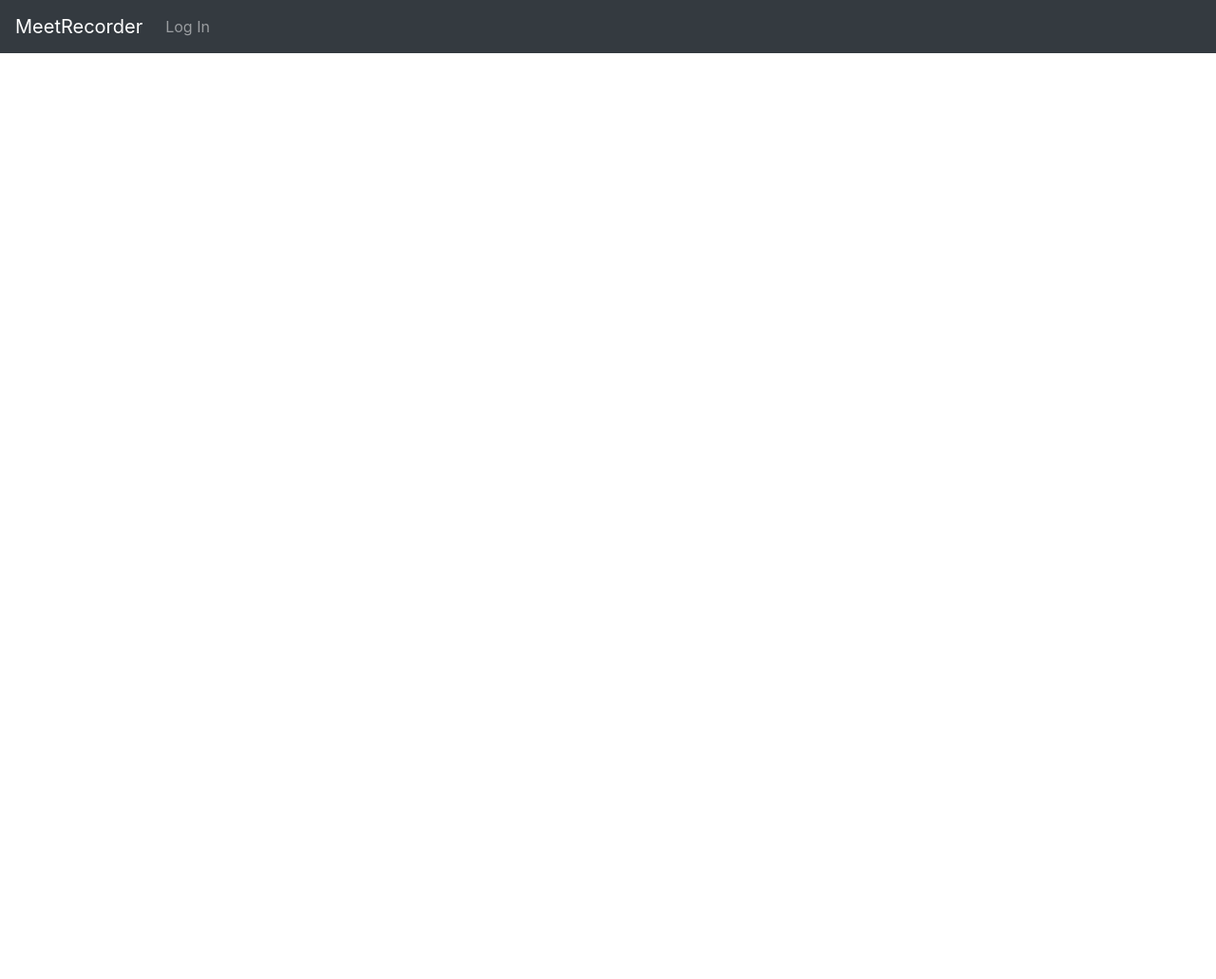
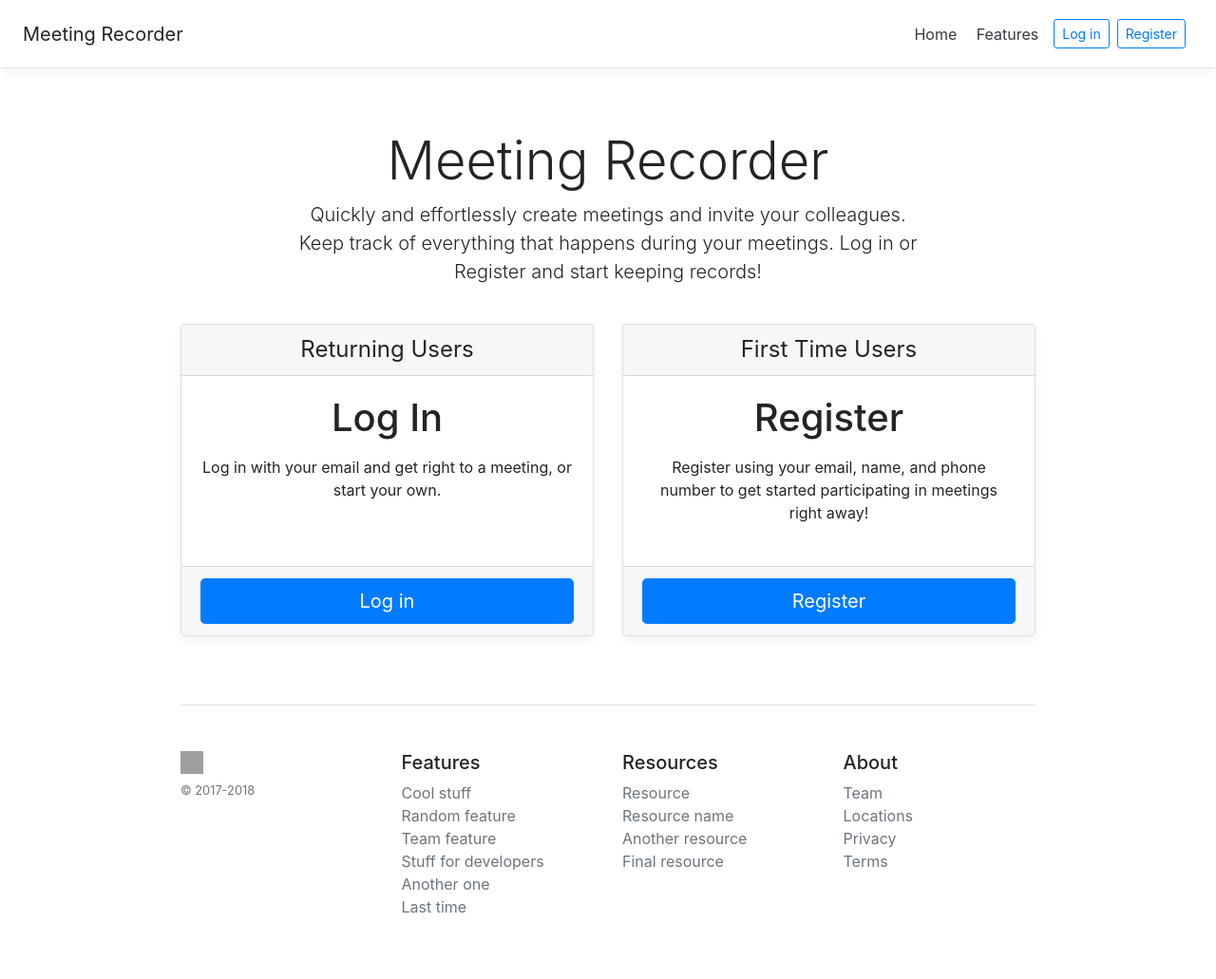
Before and after one commit to sean-capper/meeting-recorder, a Django app: page / in a window 1280 px wide. Shown: the whole page at 95% size. Before the commit the page ends 56 px from the top, so only its background shows below. Run offline with Django 3.2, Linux system fonts and the light colour scheme; some libraries are stand-ins or nearby versions; grey boxes are pictures that could not be loaded.

Commit message:
Add support for email login. Add basic design for some webpages.

```diff
--- /dev/null
+++ b/login/context_processors.py
@@ -0,0 +1,6 @@
+from django.contrib.auth.forms import AuthenticationForm
+
+def add_login_form(request):
+    return {
+        'login_form': AuthenticationForm(),
+    }
--- a/login/urls.py
+++ b/login/urls.py
@@ -4,5 +4,6 @@ from . import views
 app_name="login"
 urlpatterns = [
     path('login/', views.login, name='login'),
-    path('logout/', views.logout, name='logout')
+    path('logout/', views.logout, name='logout'),
+    path('register/', views.register, name='register'),
 ]
--- a/meeting/views.py
+++ b/meeting/views.py
@@ -2,4 +2,4 @@ from django.shortcuts import render, redirect
 
 # Create your views here.
 def home(request):
-    return render(request, 'base.html')
+    return render(request, 'index.html')
--- a/meetingrecorder/settings.py
+++ b/meetingrecorder/settings.py
@@ -33,6 +33,7 @@ ALLOWED_HOSTS = []
 INSTALLED_APPS = [
     'meeting',
     'login',
+    'crispy_forms',
     'django.contrib.admin',
     'django.contrib.auth',
     'django.contrib.contenttypes',
@@ -64,6 +65,7 @@ TEMPLATES = [
                 'django.template.context_processors.request',
                 'django.contrib.auth.context_processors.auth',
                 'django.contrib.messages.context_processors.messages',
+                'login.context_processors.add_login_form',
             ],
         },
     },
@@ -126,3 +128,4 @@ USE_TZ = True
 STATIC_URL = '/static/'
 
 AUTH_USER_MODEL = 'login.User'
+CRISPY_TEMPLATE_PACK = 'bootstrap4'
--- a/templates/base.html
+++ b/templates/base.html
@@ -13,9 +13,39 @@
   <link href="https://maxcdn.bootstrapcdn.com/font-awesome/4.7.0/css/font-awesome.min.css" rel="stylesheet">
 
   <style>
-      body {
-        padding: 5rem;
+    html {
+      font-size: 14px;
+    }
+
+    @media (min-width: 768px) {
+      html {
+        font-size: 16px;
       }
+    }
+
+    .container {
+      max-width: 960px;
+    }
+
+    .pricing-header {
+      max-width: 700px;
+    }
+
+    .card-deck .card {
+      min-width: 220px;
+    }
+
+    .border-top {
+      border-top: 1px solid #e5e5e5;
+    }
+
+    .border-bottom {
+      border-bottom: 1px solid #e5e5e5;
+    }
+
+    .box-shadow {
+      box-shadow: 0 .25rem .75rem rgba(0, 0, 0, .05);
+    }
   </style>
 
   {% block links %}
@@ -23,53 +53,75 @@
 </head>
 
 <body>
-  <nav class="navbar navbar-expand-md navbar-dark bg-dark fixed-top">
-    <a class="navbar-brand" href="/">MeetRecorder</a>
-    <button class="navbar-toggler" type="button" data-toggle="collapse" data-target="#navbarsExampleDefault"
-      aria-controls="navbarsExampleDefault" aria-expanded="false" aria-label="Toggle navigation">
-      <span class="navbar-toggler-icon"></span>
-    </button>
 
-    <div class="collapse navbar-collapse" id="navbarsExampleDefault">
-      <!-- <ul class="navbar-nav mr-auto">
-        <li class="nav-item">
-          <a class="nav-link" href="/stories/">Stories</a>
-        </li>
-        <li class="nav-item">
-            <a class="nav-link" href="#">Pictures</a>
-        </li>
-        <li class="nav-item">
-            <a class="nav-link" href="#">Milestones</a>
-        </li>
-        <li class="nav-item">
-            <a class="nav-link" href="#">Measurements</a>
-        </li>
-      </ul> -->
-      <ul class="navbar-nav my-2 my-lg-0">
-          {% if user.is_authenticated %}
-          <li class="nav-item dropdown">
-              <a class="nav-link dropdown-toggle text-capitalize" href="#" id="accountDropdown" data-toggle="dropdown" aria-haspopup="true"
-                aria-expanded="false">{{ user.first_name }} {{user.last_name }}</a>
-              <div class="dropdown-menu dropdown-menu-right" aria-labelledby="accountDropdown">
-                <a class="dropdown-item" href="/logout/">Log out</a>
+  <div class="d-flex flex-column flex-md-row align-items-center p-3 px-md-4 mb-3 bg-white border-bottom box-shadow">
+      <h5 class="my-0 mr-md-auto font-weight-normal">Meeting Recorder</h5>
+      <nav class="my-2 my-md-0 mr-md-2">
+        <a class="p-2 text-dark" href="/">Home</a>
+        <a class="p-2 text-dark" href="#">Features</a>
+      </nav>
+      {% if not user.is_authenticated %}
+      <button class="btn btn-sm btn-outline-primary mr-md-2 my-1" data-toggle="modal" data-target="#exampleModalCentered">Log in</button>
+      <a class="btn btn-sm btn-outline-primary mr-md-2 my-1" href="/register/">Register</a>
+      {% else %}
+      <span class='mr-md-2'>{{ user.first_name }} {{ user.last_name }} </span>
+      <a class="btn btn-sm btn-outline-primary mr-md-2 my-1" href="/logout/">Log out</a>
+      {% endif %}
+    </div>
+
+
+  <!-- Log in form -->
+  <div class="modal" id="exampleModalCentered" tabindex="-1" role="dialog" aria-labelledby="exampleModalCenteredLabel"
+    aria-hidden="true">
+    <div class="modal-dialog modal-dialog-centered" role="document">
+      <div class="modal-content">
+        <div class="modal-header">
+          <h5 class="modal-title text-align-center" id="exampleModalCenteredLabel">Meeting Recorder</h5>
+          <button type="button" class="close" data-dismiss="modal" aria-label="Close">
+            <span aria-hidden="true">&times;</span>
+          </button>
+        </div>
+        <div class="modal-body">
+          <form action="/login/" method="POST">
+            {% csrf_token %}
+            <div class='form-group'>
+              <div class='input-group'>
+                <label for="{{ login_form.username.id_for_label }}" class="sr-only">Username</label>
+                <input type='text' required="" placeholder='Email' class='form-control'
+                  id="{{ login_form.username.id_for_label }}" name="{{ login_form.username.html_name }}">
               </div>
-            </li>
-          {% else %}
-          <li class="nav-item">
-              <a class="nav-link" href="/login/">Log In</a>
-          </li>
-          {% endif %}
-      </ul>
+            </div>
+
+            <div class='form-group'>
+              <div class='input-group'>
+                <label for="{{ login_form.password.id_for_label }}" class="sr-only">Password</label>
+                <input type='password' required="" placeholder='Password' class='form-control'
+                  id="{{ login_form.password.id_for_label }}" name="{{ login_form.password.html_name }}">
+              </div>
+            </div>
+        </div>
+        <div class="modal-footer">
+          <button type="button" class="btn btn-secondary" data-dismiss="modal">Cancel</button>
+          <button type="submit" class="btn btn-primary">Log In</button>
+          </form>
+        </div>
+      </div>
     </div>
-  </nav>
+  </div>
 
   <main role="main" class="container">
-      {% block content %}
-      {% endblock %}
+    {% block content %}
+    {% endblock %}
   </main>
-  <script src="https://code.jquery.com/jquery-3.2.1.slim.min.js" integrity="sha384-KJ3o2DKtIkvYIK3UENzmM7KCkRr/rE9/Qpg6aAZGJwFDMVNA/GpGFF93hXpG5KkN" crossorigin="anonymous"></script>
-  <script src="https://cdnjs.cloudflare.com/ajax/libs/popper.js/1.11.0/umd/popper.min.js" integrity="sha384-b/U6ypiBEHpOf/4+1nzFpr53nxSS+GLCkfwBdFNTxtclqqenISfwAzpKaMNFNmj4" crossorigin="anonymous"></script>
-  <script src="https://maxcdn.bootstrapcdn.com/bootstrap/4.0.0-beta/js/bootstrap.min.js" integrity="sha384-h0AbiXch4ZDo7tp9hKZ4TsHbi047NrKGLO3SEJAg45jXxnGIfYzk4Si90RDIqNm1" crossorigin="anonymous"></script>
+  <script src="https://code.jquery.com/jquery-3.2.1.slim.min.js"
+    integrity="sha384-KJ3o2DKtIkvYIK3UENzmM7KCkRr/rE9/Qpg6aAZGJwFDMVNA/GpGFF93hXpG5KkN"
+    crossorigin="anonymous"></script>
+  <script src="https://cdnjs.cloudflare.com/ajax/libs/popper.js/1.11.0/umd/popper.min.js"
+    integrity="sha384-b/U6ypiBEHpOf/4+1nzFpr53nxSS+GLCkfwBdFNTxtclqqenISfwAzpKaMNFNmj4"
+    crossorigin="anonymous"></script>
+  <script src="https://maxcdn.bootstrapcdn.com/bootstrap/4.0.0-beta/js/bootstrap.min.js"
+    integrity="sha384-h0AbiXch4ZDo7tp9hKZ4TsHbi047NrKGLO3SEJAg45jXxnGIfYzk4Si90RDIqNm1"
+    crossorigin="anonymous"></script>
 </body>
 
 </html>
--- /dev/null
+++ b/templates/index.html
@@ -0,0 +1,89 @@
+{% extends 'base.html' %}
+
+{% block links %}
+{% load static %}
+{% endblock %}
+
+
+{% block content %}
+{% if user.is_authenticated %}
+
+{% else %}
+    <div class="pricing-header px-3 py-3 pt-md-5 pb-md-4 mx-auto text-center">
+            <h1 class="display-4">Meeting Recorder</h1>
+            <p class="lead">Quickly and effortlessly create meetings and invite your colleagues. Keep track of everything that happens during your meetings. Log in or Register and start keeping records!</p>
+    </div>
+      <div class="container">
+        <div class="card-deck mb-3 text-center">
+
+          <div class="card mb-4 box-shadow">
+            <div class="card-header">
+              <h4 class="my-0 font-weight-normal">Returning Users</h4>
+            </div>
+            <div class="card-body">
+                <h1 class="card-title pricing-card-title">Log In</h1>
+                <p class='text-body mt-3 mb-4'>
+                    Log in with your email and get right to a meeting, or start your own.
+                </p>
+            </div>
+            <div class="card-footer">
+                <button type="button" class="btn btn-lg btn-block btn-primary" data-toggle="modal" data-target="#exampleModalCentered">Log in</button>
+            </div>
+          </div>
+          <div class="card mb-4 box-shadow">
+            <div class="card-header">
+              <h4 class="my-0 font-weight-normal">First Time Users</h4>
+            </div>
+            <div class="card-body">
+                <h1 class="card-title pricing-card-title">Register</h1>
+                <p class='text-body mt-3 mb-4'>
+                    Register using your email, name, and phone number to get started participating in meetings right away!
+                </p>
+            </div>
+            <div class="card-footer">
+                <a class="btn btn-lg btn-block btn-primary" href='/register/'>Register</a>
+            </div>
+          </div>
+        </div>
+        {% endif %}
+
+        <footer class="pt-4 my-md-5 pt-md-5 border-top">
+          <div class="row">
+            <div class="col-12 col-md">
+              <img class="mb-2" src="https://getbootstrap.com/docs/4.0/assets/brand/bootstrap-solid.svg" alt="" width="24" height="24">
+              <small class="d-block mb-3 text-muted">&copy; 2017-2018</small>
+            </div>
+            <div class="col-6 col-md">
+              <h5>Features</h5>
+              <ul class="list-unstyled text-small">
+                <li><a class="text-muted" href="#">Cool stuff</a></li>
+                <li><a class="text-muted" href="#">Random feature</a></li>
+                <li><a class="text-muted" href="#">Team feature</a></li>
+                <li><a class="text-muted" href="#">Stuff for developers</a></li>
+                <li><a class="text-muted" href="#">Another one</a></li>
+                <li><a class="text-muted" href="#">Last time</a></li>
+              </ul>
+            </div>
+            <div class="col-6 col-md">
+              <h5>Resources</h5>
+              <ul class="list-unstyled text-small">
+                <li><a class="text-muted" href="#">Resource</a></li>
+                <li><a class="text-muted" href="#">Resource name</a></li>
+                <li><a class="text-muted" href="#">Another resource</a></li>
+                <li><a class="text-muted" href="#">Final resource</a></li>
+              </ul>
+            </div>
+            <div class="col-6 col-md">
+              <h5>About</h5>
+              <ul class="list-unstyled text-small">
+                <li><a class="text-muted" href="#">Team</a></li>
+                <li><a class="text-muted" href="#">Locations</a></li>
+                <li><a class="text-muted" href="#">Privacy</a></li>
+                <li><a class="text-muted" href="#">Terms</a></li>
+              </ul>
+            </div>
+          </div>
+        </footer>
+      </div>
+
+{% endblock %}
```
Also changed, not shown: login/forms.py (+7 -7 lines), login/views.py (+15 -3 lines), templates/login.html (+14 -11 lines), templates/register.html (added, +86 -0 lines).
